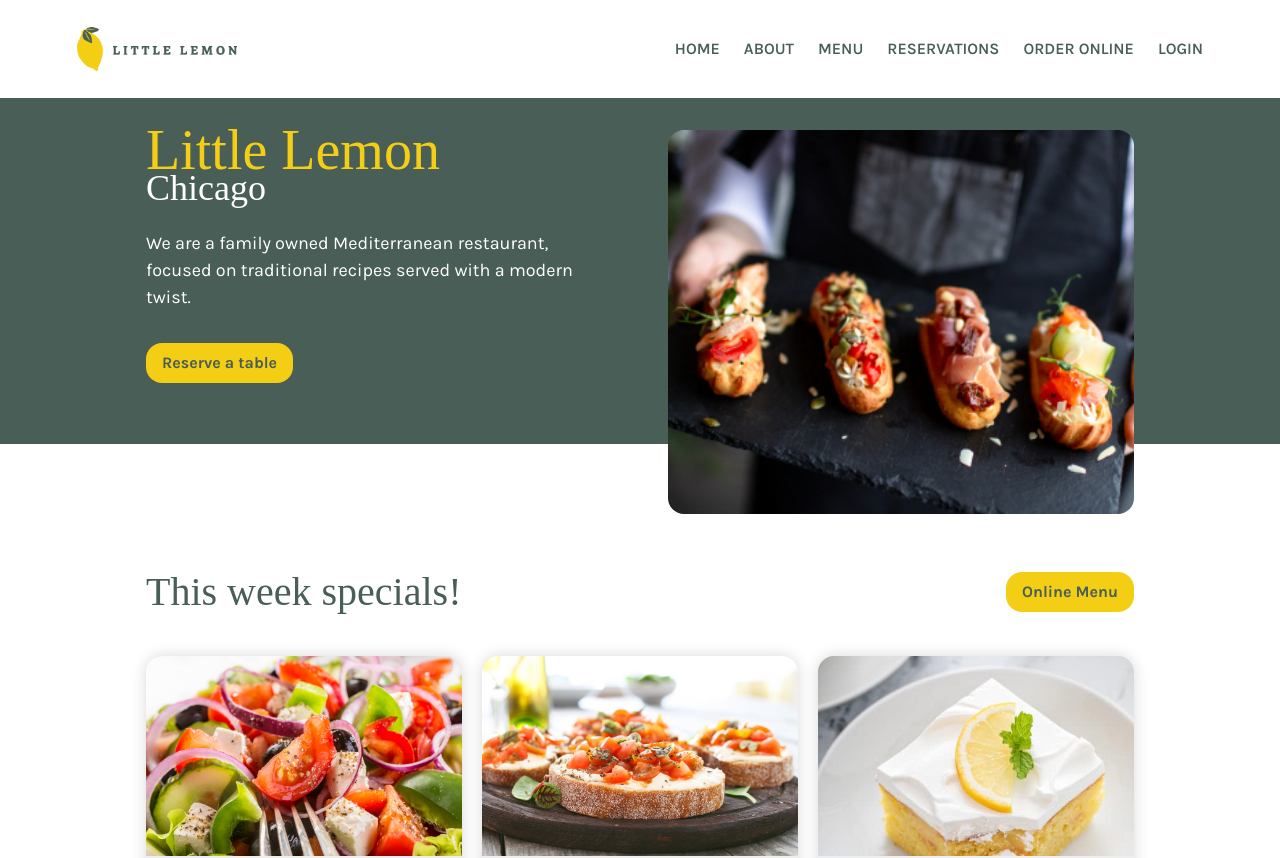
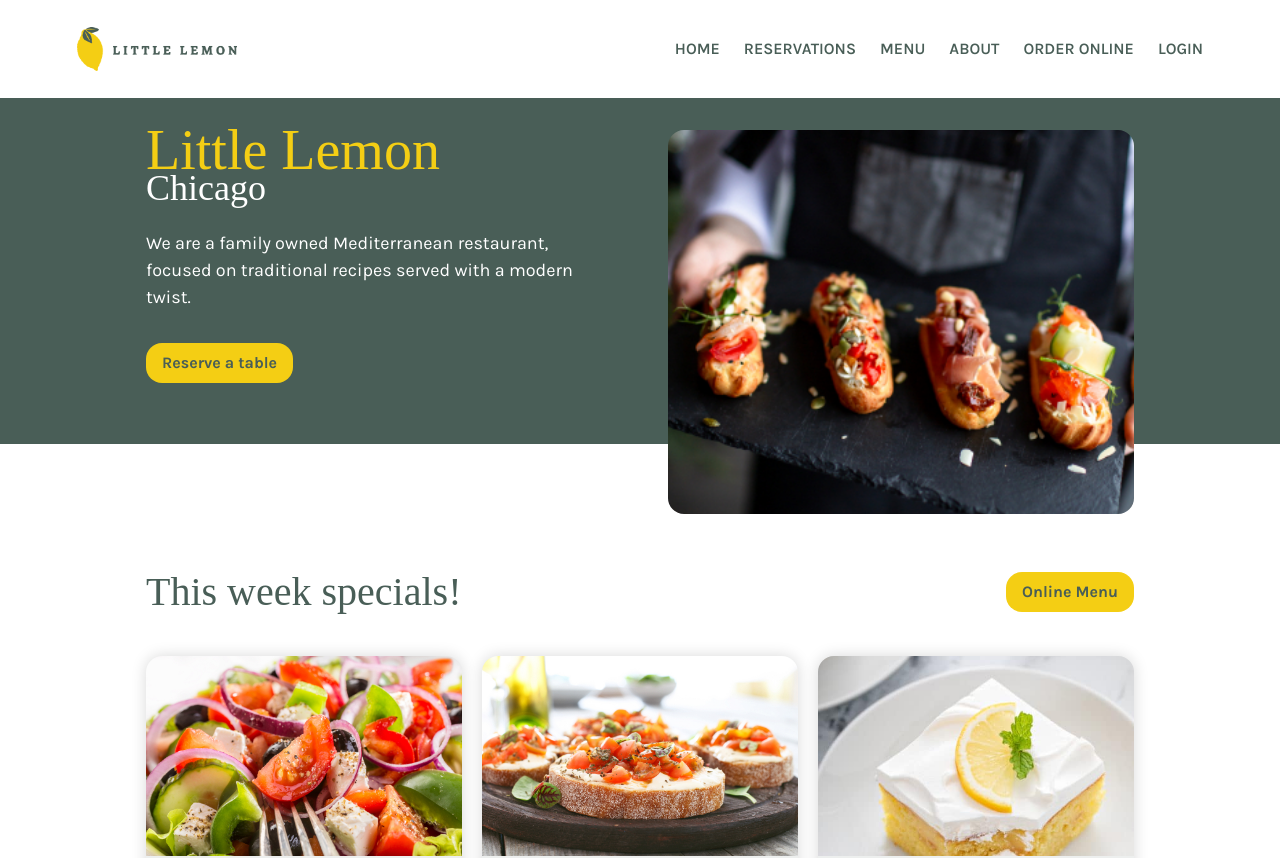
Before and after one commit to Noukta/little-lemon, a React (Create React App) app: page / in a window 1280 px wide. Shown: the top 858 px of the page. Built offline with nearby package versions, Linux system fonts and the light colour scheme; a web font is replaced by a local one.

Commit message:
Update navigation items order to match sections order

```diff
--- a/src/constants/Items.js
+++ b/src/constants/Items.js
@@ -17,9 +17,9 @@ const navItems = [
     hashLink: true,
   },
   {
-    name: "About",
-    path: "/#about",
-    hashLink: true,
+    name: "Reservations",
+    path: "/reservations",
+    hashLink: false,
   },
   {
     name: "Menu",
@@ -27,9 +27,9 @@ const navItems = [
     hashLink: true,
   },
   {
-    name: "Reservations",
-    path: "/reservations",
-    hashLink: false,
+    name: "About",
+    path: "/#about",
+    hashLink: true,
   },
   {
     name: "Order Online",
```
